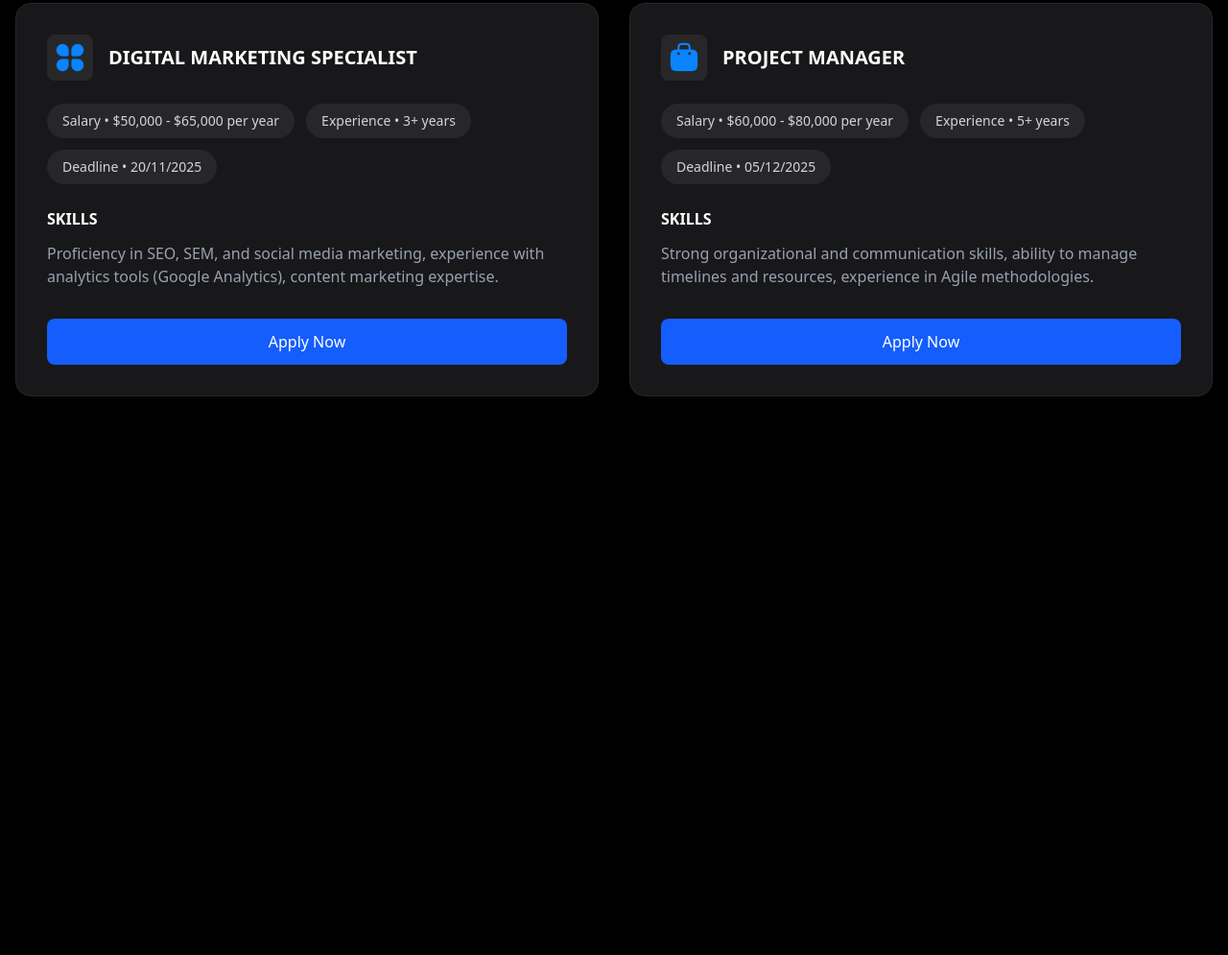
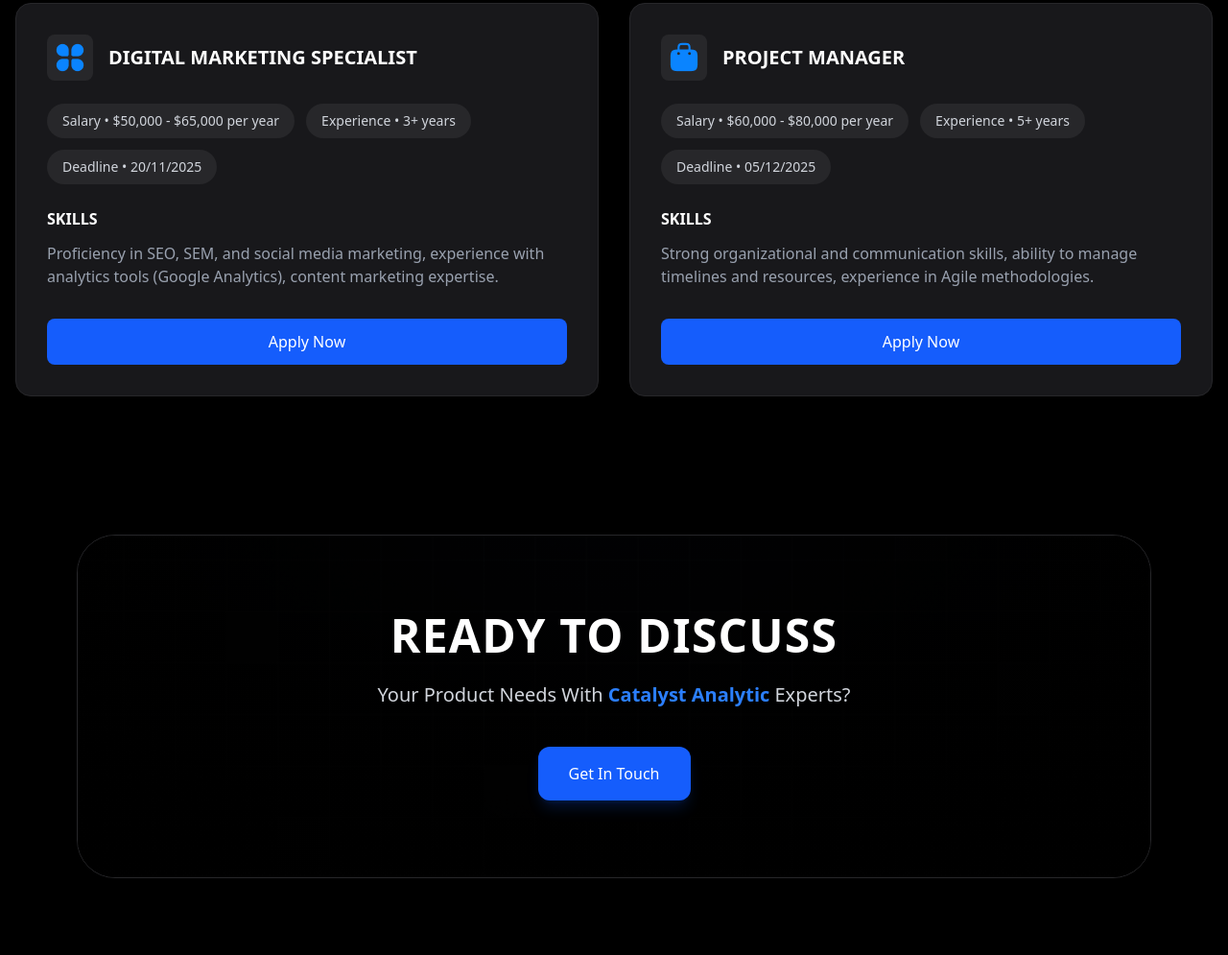
Before and after one commit to azimodinaev467/exam3, a website: page src/paje 3/index.html in a window 1280 px wide. Shown: the part 1289-2284 px from the top of the page at 96% size. Before the commit the page ends 1766 px from the top, so only its background shows below. Drawn offline with Linux system fonts and the light colour scheme.

Commit message:
commit5-6

```diff
--- a/src/paje 3/index.html
+++ b/src/paje 3/index.html
@@ -289,5 +289,39 @@
     </div>
   </div>
 </div>
+<div class="w-full py-20 ">
+  <div class="max-w-6xl mx-auto px-4">
+
+    <div class="relative overflow-hidden rounded-[40px] border border-zinc-800">
+
+      <img class="absolute inset-0 w-full h-full object-cover opacity-40" src="./fc9a47396a5036fc47f50e8b57d87e02b66e2885.png" alt="">
+
+
+      <div class="absolute inset-0 bg-gradient-to-b from-black/70 via-black/80 to-black/90"></div>
+
+      <div class="relative z-10 text-center py-20 px-6">
+
+        <h2 class="text-white text-3xl md:text-5xl font-semibold mb-6 tracking-wide">
+          READY TO DISCUSS
+        </h2>
+
+        <p class="text-gray-300 text-lg md:text-xl mb-10">
+          Your Product Needs With
+          <span class="text-blue-500 font-semibold">
+            Catalyst Analytic
+          </span>
+          Experts?
+        </p>
+
+        <button class="bg-blue-600 hover:bg-blue-700 text-white px-8 py-4 rounded-xl transition duration-300 shadow-lg shadow-blue-600/20">
+          Get In Touch
+        </button>
+
+      </div>
+
+    </div>
+
+  </div>
+</div>
 </body>
 </html>
```
Also changed, not shown: src/output.css, src/paje 3/fc9a47396a5036fc47f50e8b57d87e02b66e2885.png (added).
